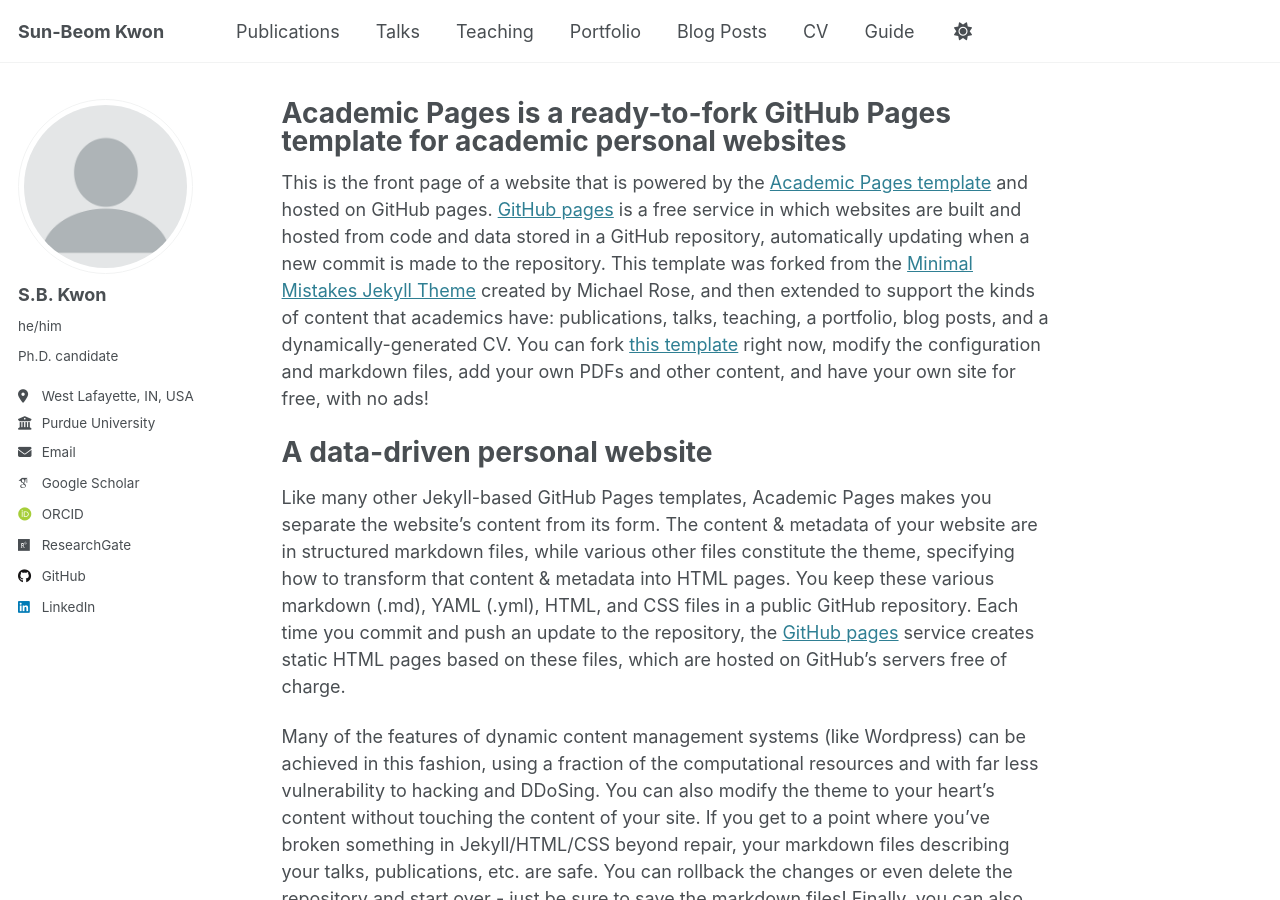
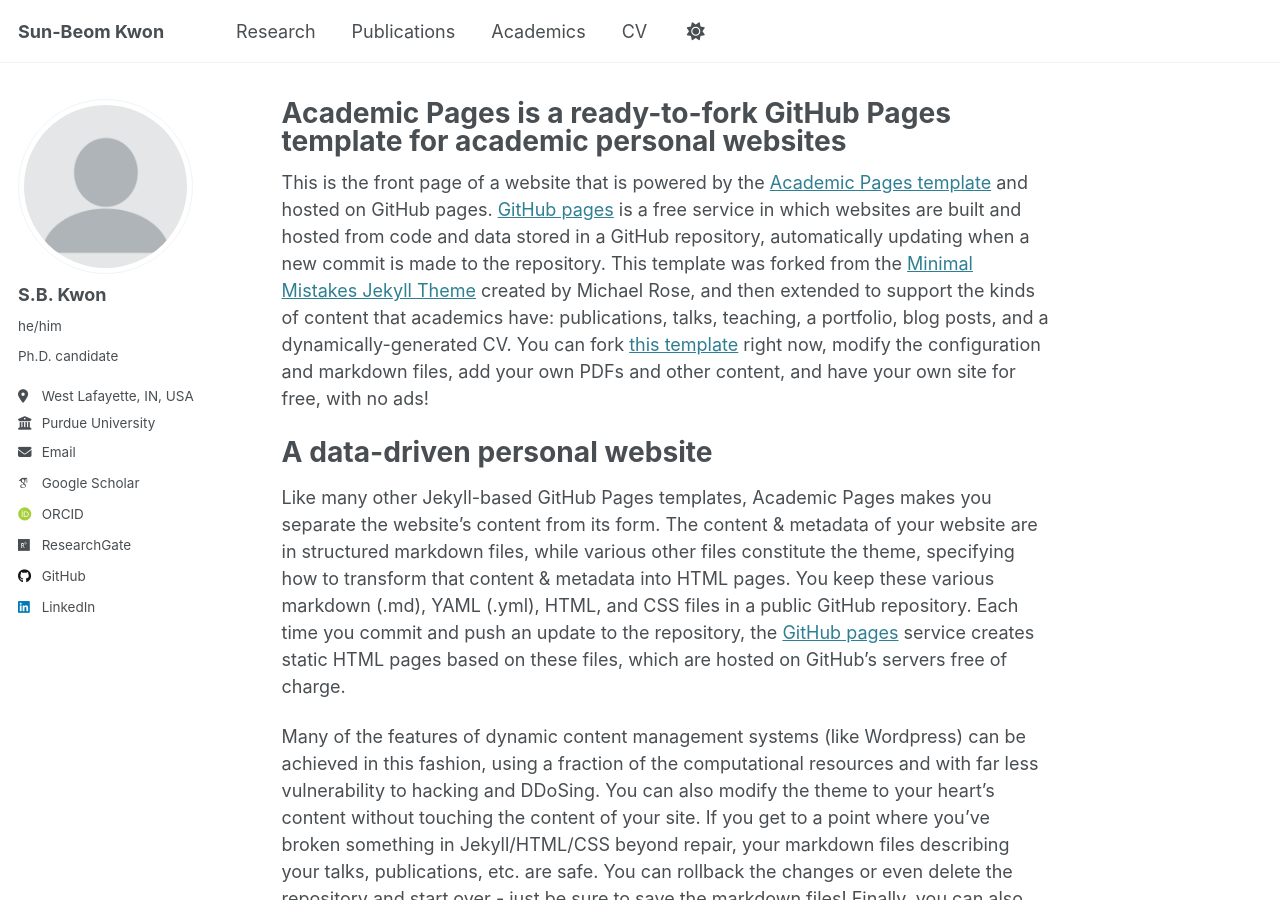
Before and after one commit to kwon193/kwon193.github.io, a Jekyll site: the page built from _pages/about.md, in a window 1280 px wide and 900 px high. Built offline with Jekyll 4.4.1, drawn with Linux system fonts in a browser that asks for light colours; some web fonts are replaced.

Commit message:
Update navigation.yml

```diff
--- a/_data/navigation.yml
+++ b/_data/navigation.yml
@@ -8,26 +8,26 @@
 #      Markdown formatted page while the second is generated using JSON.
 
 main:
+  - title: "Research"
+    url: /portfolio/
+
   - title: "Publications"
     url: /publications/
 
-  - title: "Talks"
-    url: /talks/
-
-  - title: "Teaching"
+  - title: "Academics"
     url: /teaching/
-
-  - title: "Portfolio"
-    url: /portfolio/
-
-  - title: "Blog Posts"
-    url: /year-archive/
 
   - title: "CV"
     url: /cv/
 
+  # - title: "Talks"
+  #   url: /talks/
+
+  # - title: "Blog Posts"
+  #   url: /year-archive/
+
   # - title: "CV"
   #   url: /cv-json/
 
-  - title: "Guide"
-    url: /markdown/
+  # - title: "Guide"
+  #   url: /markdown/
```
